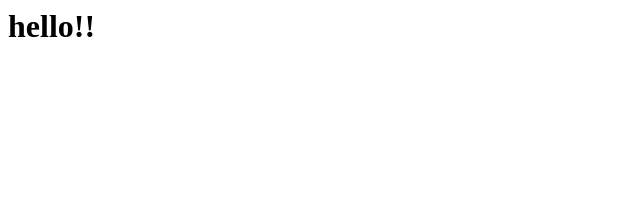
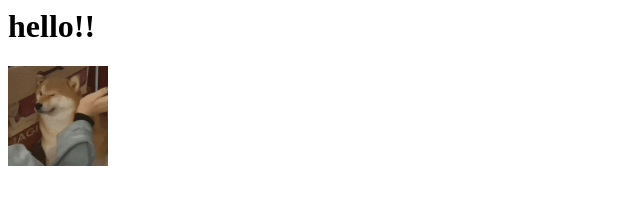
Before and after one commit to D1050855/D1050855-learn, a plain HTML site: page index.html in a window 1280 px wide. Shown: the whole page, without its empty margins (0-640 px from the left). Drawn offline with Linux system fonts and the light colour scheme.

Commit message:
no message

```diff
--- a/index.html
+++ b/index.html
@@ -1 +1,2 @@
 <h1>hello!!</h1>
+<img src="image0-5.gif" height="100">
```
Also changed, not shown: image0-5.gif (added).
